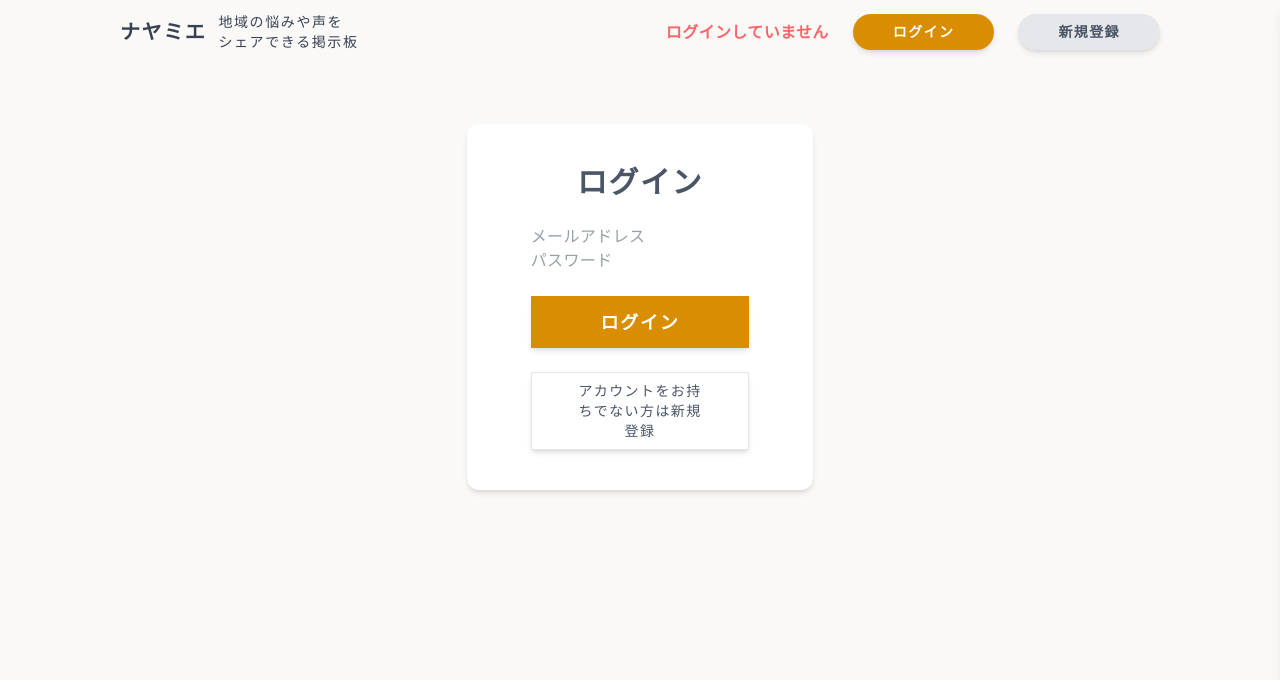
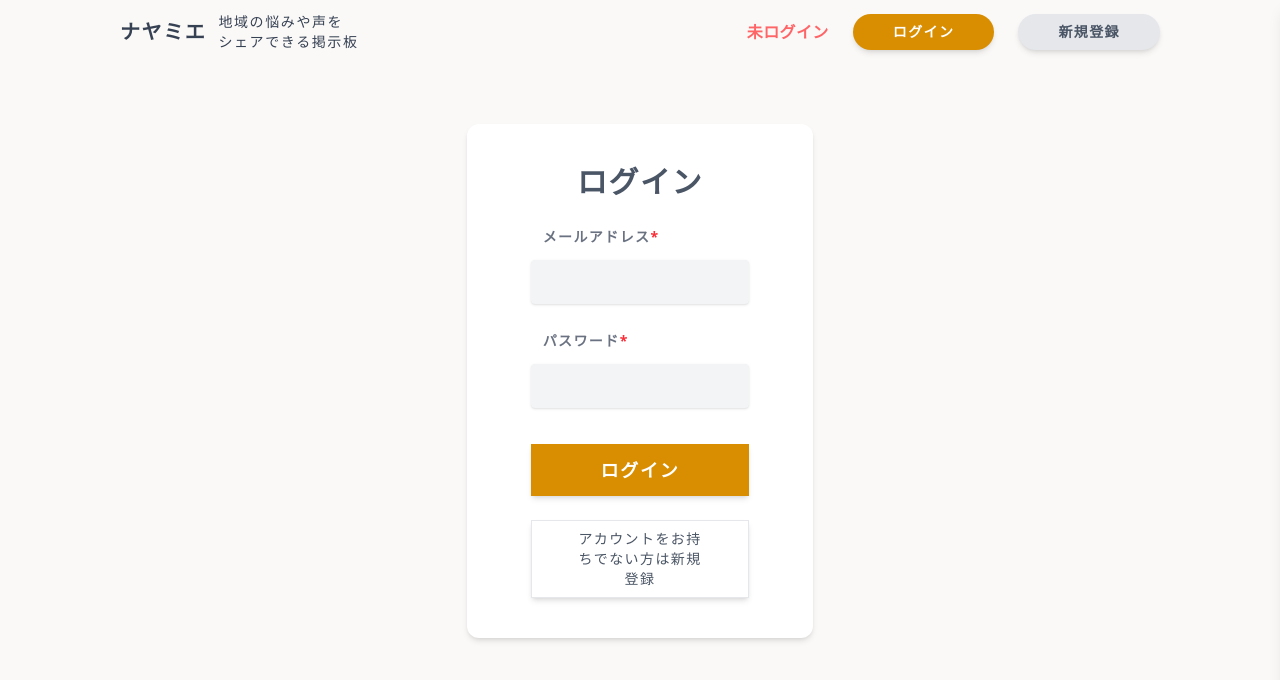
Before and after one commit to pin863/nayamie, a Next.js app: page /login in a window 1280 px wide. Shown: the top 680 px of the page. Built offline with nearby package versions, Linux system fonts and the light colour scheme; no server answers.

Commit message:
form修正

```diff
--- a/app/components/FormInput.tsx
+++ b/app/components/FormInput.tsx
@@ -1,22 +1,28 @@
 "use client";
 
 import type { FormInputProps } from "@/types/type";
+import { forwardRef } from "react";
 
-const FormInput = ({
-  // register,
+const FormInput = forwardRef<
+  HTMLInputElement | HTMLTextAreaElement,
+  FormInputProps
+>(
+  (
+    {
       label,
       placeholder,
       labelShow = true,
       as = "input",
       rows = 8,
       postScreen = false,
-  value,
-  onChange,
-}: FormInputProps) => {
+      type = "text",
+      ...props
+    },
+    ref
+  ) => {
     // クラスを切り替え
     const baseClass =
       "my-3 w-full rounded-sm py-3 pl-3 text-sm shadow-sm tracking-wider placeholder:text-sm focus:border-blue-500 focus:ring-2 focus:ring-blue-300 focus:outline-none";
-  // 投稿入力画面の時のクラス
     const styleClass = postScreen
       ? `bg-white border border-gray-300 ${baseClass}`
       : `bg-gray-100 ${baseClass}`;
@@ -37,26 +43,27 @@ const FormInput = ({
         {as === "textarea" ? (
           <textarea
             id={label}
-          name={label}
             rows={rows}
             className={styleClass}
             placeholder={placeholder}
-          value={value}
-          onChange={onChange}
+            ref={ref as React.Ref<HTMLTextAreaElement>}
+            {...props}
           />
         ) : (
           <input
             id={label}
-          name={label}
-          type="text"
+            type={type}
             className={styleClass}
             placeholder={placeholder}
-          value={value}
-          onChange={onChange}
+            ref={ref as React.Ref<HTMLInputElement>}
+            {...props}
           />
         )}
       </div>
     );
-};
+  }
+);
+
+FormInput.displayName = "FormInput";
 
 export default FormInput;
--- a/app/components/Login.tsx
+++ b/app/components/Login.tsx
@@ -1,6 +1,6 @@
 "use client";
 import Link from "next/link";
-// import FormInput from "@/app/components/FormInput";
+import FormInput from "@/app/components/FormInput";
 import Button from "@/app/components/Button";
 import { useState } from "react";
 import { supabase } from "@/app/utils/supabaseClient";
@@ -67,30 +67,18 @@ export default function Page() {
 
         <div className="text-left space-y-4">
           <form onSubmit={handleSubmit(onSubmit)}>
-            {/* <FormInput
+            <FormInput
               {...register("email", { required: true })}
+              type="email"
               label="メールアドレス"
             />
-            <p>{errors.email?.message}</p>
+            <p className="text-red-500 text-sm pb-3">{errors.email?.message}</p>
             <FormInput
               {...register("password", { required: true })}
               label="パスワード"
-              // value=""
-              // onChange={() => {}}
+              type="password"
             />
-            <p>{errors.password?.message}</p> */}
-            <input
-              type="email"
-              {...register("email", { required: true })}
-              placeholder="メールアドレス"
-            />
-            <p>{errors.email?.message}</p>
-
-            <input
-              type="password"
-              {...register("password", { required: true })}
-              placeholder="パスワード"
-            />
+            <p className="text-red-500 text-sm ">{errors.password?.message}</p>
 
             <div className="text-center py-6">
               <Button
--- a/app/components/Logout.tsx
+++ b/app/components/Logout.tsx
@@ -28,13 +28,15 @@ export default function Logout() {
   return (
     <main className="flex justify-center">
       <div className="px-16 py-10 space-y-6 w-1/3 mt-15 bg-white shadow-md rounded-xl">
-        <h3 className="text-3xl font-bold tracking-wider text-center text-gray-600">
+        <h3 className="text-2xl tracking-wider text-center text-gray-600">
           ログアウトしますか？
         </h3>
 
         <div className="text-center space-y-4">
           <form onSubmit={onSubmit}>
-            <Button type="submit">ログアウト</Button>
+            <Button size="md" type="submit">
+              ログアウト
+            </Button>
           </form>
           {message && <p className="text-red-500">{message}</p>}
         </div>
--- a/app/components/Navigation.tsx
+++ b/app/components/Navigation.tsx
@@ -33,7 +33,7 @@ export default function Navigation({ session }: NaviProps) {
           </>
         ) : (
           <>
-            <p className="text-red-400">ログインしていません</p>
+            <p className="text-red-400">未ログイン</p>
             <Link href="/login">
               <Button variant="primary" size="sm">
                 ログイン
--- a/types/type.ts
+++ b/types/type.ts
@@ -42,6 +42,7 @@ export type PostFromDB = {
 
 export type FormInputProps = {
   // register?: any;
+  type: "text" | "email" | "password";
   label: string;
   placeholder?: string;
   labelShow?: boolean;
```
Lines whose indentation alone changed are shown as unchanged.
